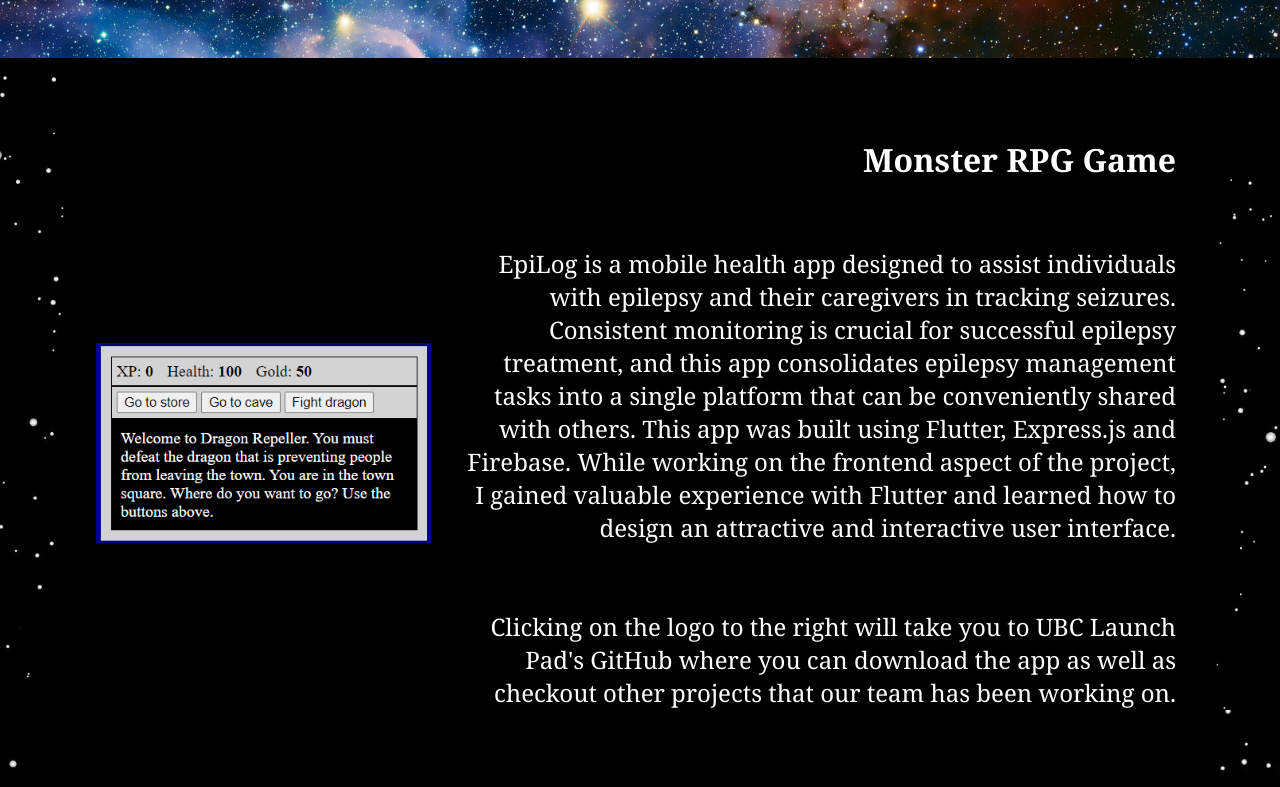
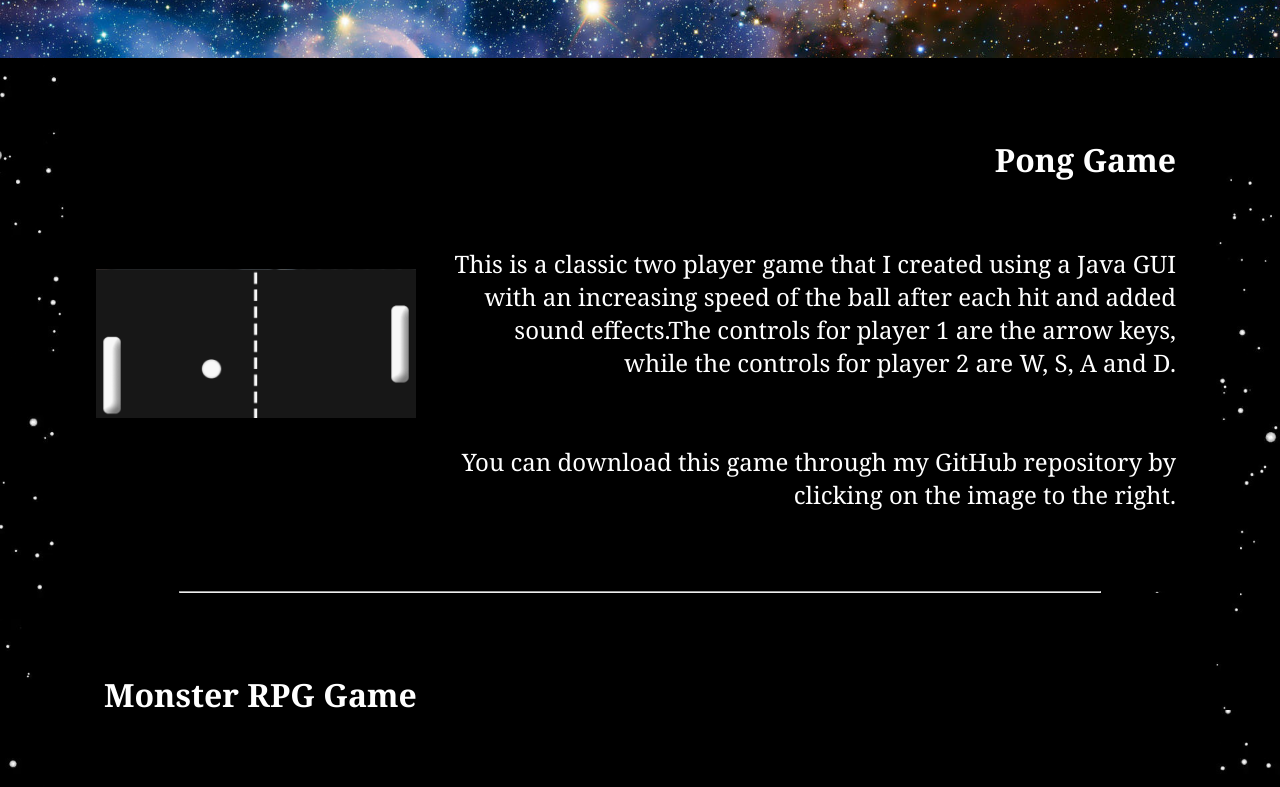
Before and after one commit to abhiverma13/Personal-Website, a React (Create React App) app: page /myprojects in a window 1280 px wide. Shown: the part 2760-3547 px from the top of the page. Built offline with nearby package versions, Linux system fonts and the light colour scheme.

Commit message:
minor change

```diff
--- a/src/MyProjects.js
+++ b/src/MyProjects.js
@@ -46,15 +46,7 @@
       link="https://github.com/abhiverma13/Dojo-Blog">
       </ProjectLeft>
       <Parallax className="parallax2" strength={600} bgImage={space2} />
-      <ProjectRight className="monsterrpggame"
-      title= "Monster RPG Game"
-      description="EpiLog is a mobile health app designed to assist individuals with epilepsy and their caregivers in tracking seizures. Consistent monitoring is crucial for successful epilepsy treatment, and this app consolidates epilepsy management tasks into a single platform that can be conveniently shared with others. This app was built using Flutter, Express.js and Firebase. While working on the frontend aspect of the project, I gained valuable experience with Flutter and learned how to design an attractive and interactive user interface."
-      instructions="Clicking on the logo to the right will take you to UBC Launch Pad's GitHub where you can download the app as well as checkout other projects that our team has been working on."
-      image={monsterrpggame}
-      link="https://replit.com/@averma1304/Monster-RPG-Game?v=1">
-      </ProjectRight>
-      <hr />
-      <ProjectLeft className="ponggame"
+      <ProjectRight className="ponggame"
       title= "Pong Game"
       description="​This is a classic two player game that I created using a Java GUI with an
       increasing speed of the ball after each hit and added sound effects.
@@ -63,6 +55,14 @@
       instructions="You can download this game through my GitHub repository by clicking on the image to the right."
       image={ponggame}
       link="https://github.com/abhiverma13/Pong-Game">
+      </ProjectRight>
+      <hr />
+      <ProjectLeft className="monsterrpggame"
+      title= "Monster RPG Game"
+      description="EpiLog is a mobile health app designed to assist individuals with epilepsy and their caregivers in tracking seizures. Consistent monitoring is crucial for successful epilepsy treatment, and this app consolidates epilepsy management tasks into a single platform that can be conveniently shared with others. This app was built using Flutter, Express.js and Firebase. While working on the frontend aspect of the project, I gained valuable experience with Flutter and learned how to design an attractive and interactive user interface."
+      instructions="Clicking on the logo to the right will take you to UBC Launch Pad's GitHub where you can download the app as well as checkout other projects that our team has been working on."
+      image={monsterrpggame}
+      link="https://replit.com/@averma1304/Monster-RPG-Game?v=1">
       </ProjectLeft>
       <hr />
       <ProjectRight className="gameoflife"
```
